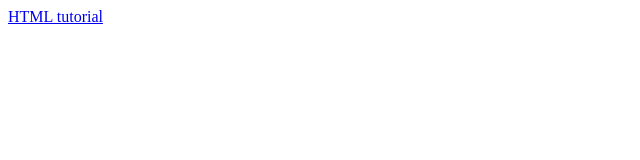
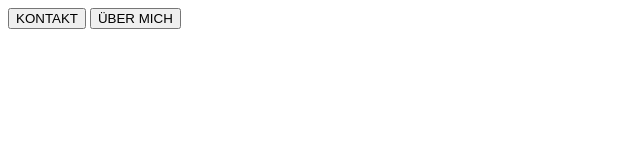
Before and after one commit to Dobsonstudio/GIS-SoSe-2021, a plain HTML site: page Aufgabe_1.2/Portfolio.html in a window 1280 px wide. Shown: the whole page, without its empty margins (0-640 px from the left). Drawn offline with Linux system fonts and the light colour scheme.

Commit message:
Created Buttons for a menu

```diff
--- a/Aufgabe_1.2/Portfolio.html
+++ b/Aufgabe_1.2/Portfolio.html
@@ -7,6 +7,8 @@
     <title>Document</title>
 </head>
 <body>
-    <a href="/GIS-SoSe-2021/Aufgabe_1.2/Kontakt.html">HTML tutorial</a>
+    <button onclick="document.location='/GIS-SoSe-2021/Aufgabe_1.2/Kontakt.html'">KONTAKT</button>
+    <button onclick="document.location='/GIS-SoSe-2021/Aufgabe_1.2/Über mich.html'">ÜBER MICH</button>
+
 </body>
 </html>
```
Also changed, not shown: Aufgabe_1.2/Über mich.html (+1 -1 lines).
